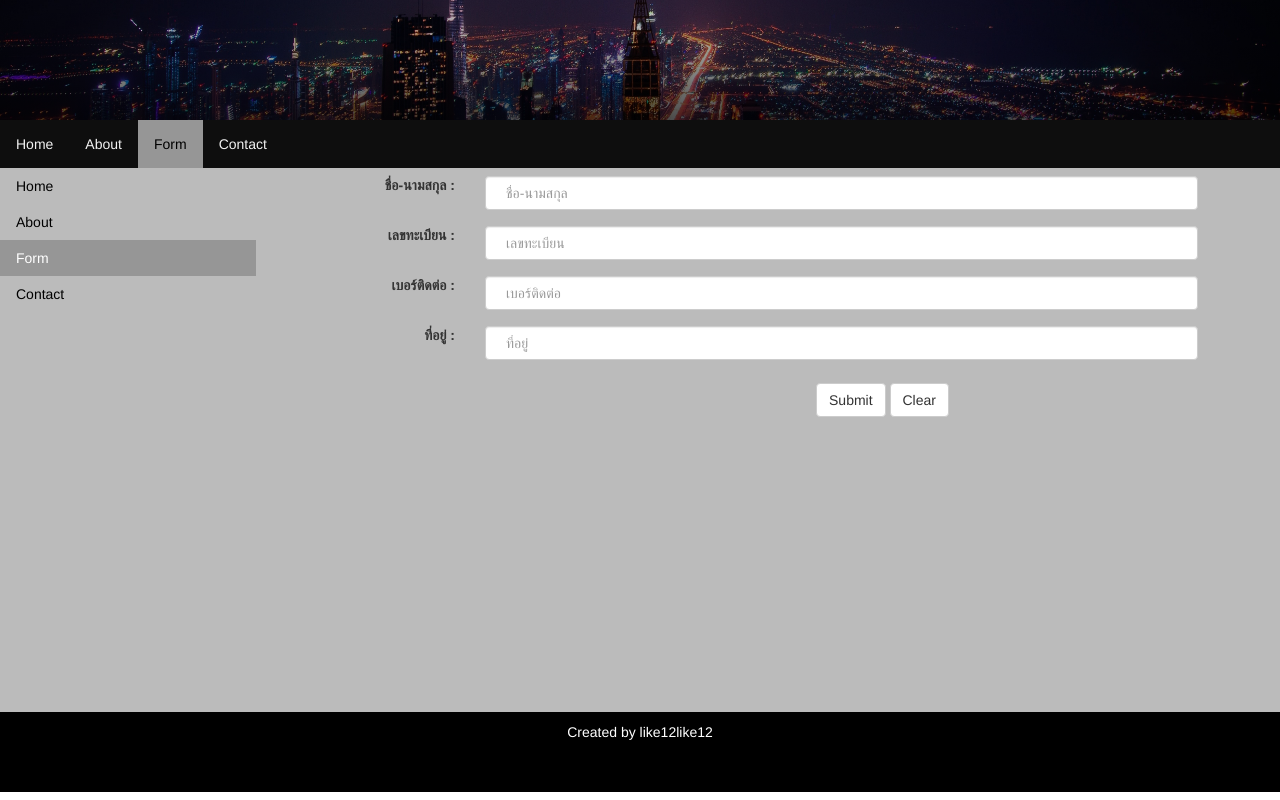
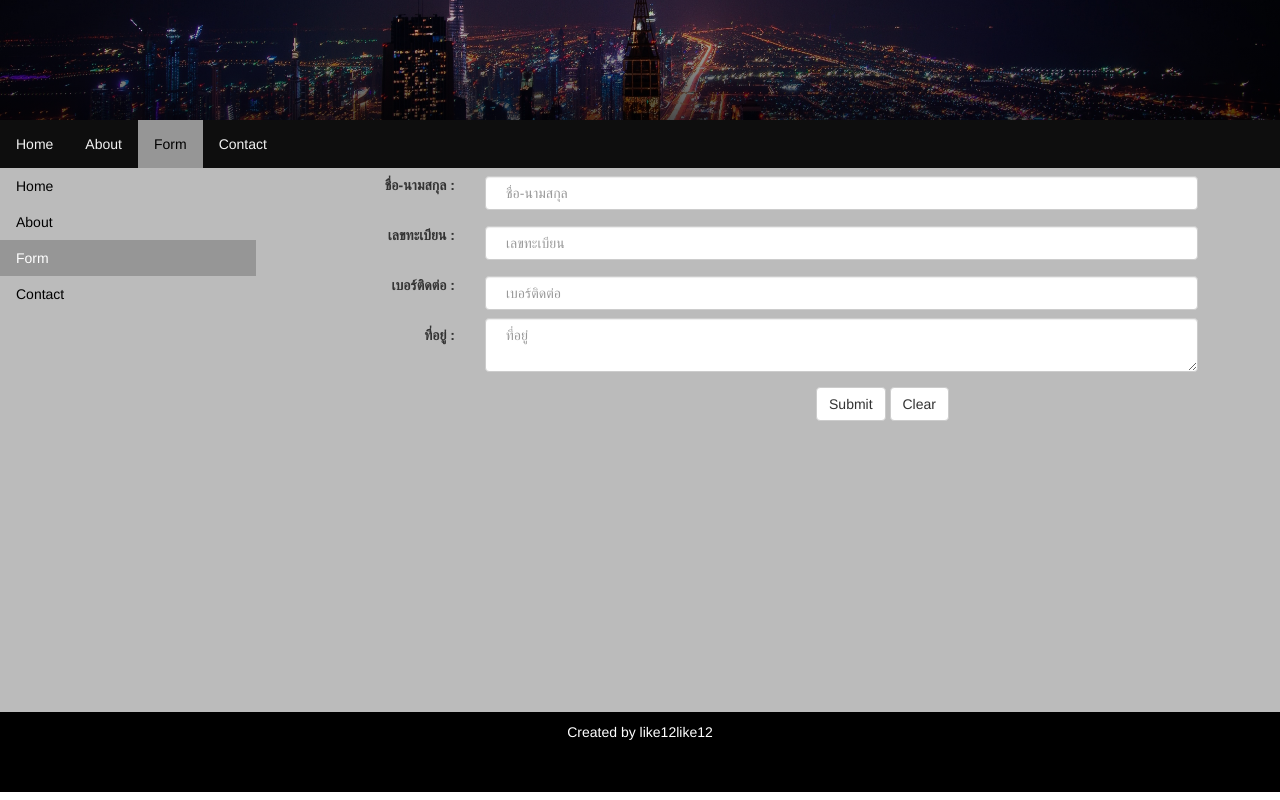
Before and after one commit to like12like12/web, a plain HTML site: page midterm/form.html in a window 1280 px wide. Drawn offline with nearby package versions, Linux system fonts and the light colour scheme.

Commit message:
Update form.html
text area

```diff
--- a/midterm/form.html
+++ b/midterm/form.html
@@ -63,9 +63,11 @@
                   placeholder="เบอร์ติดต่อ"
                 />
               </div>
+
               <label class="control-label col-sm-2">ที่อยู่ :</label>
+
               <div class="col-sm-9">
-                <input type="text" class="form-control" placeholder="ที่อยู่" />
+                <textarea class="form-control" placeholder="  ที่อยู่"></textarea>
               </div>
             </div>
             <div class="form-group">
```
